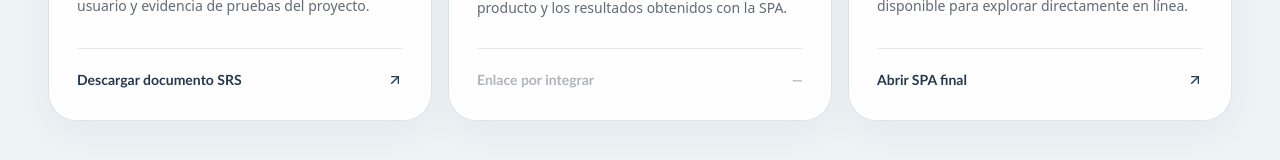
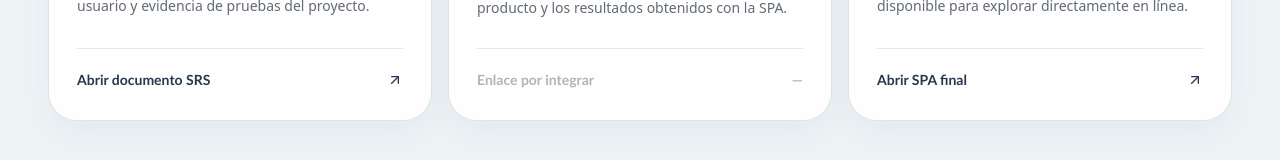
Before and after one commit to AAndrey18/Landing-spa, a Next.js app: page / in a window 1280 px wide. Shown: the part 1339-1499 px from the top of the page. Built offline with nearby package versions, Linux system fonts and the light colour scheme.

Commit message:
feat: enlazar SRS desde SharePoint

```diff
--- a/app/page.tsx
+++ b/app/page.tsx
@@ -18,7 +18,6 @@ type Resource = {
   action: string;
   href: string;
   icon: LucideIcon;
-  fileName?: string;
 };
 
 const resources: Resource[] = [
@@ -54,10 +53,9 @@ const resources: Resource[] = [
     title: "Documento SRS",
     description:
       "Especificación de requisitos, alcance, historias de usuario y evidencia de pruebas del proyecto.",
-    action: "Descargar documento SRS",
+    action: "Abrir documento SRS",
     href: projectLinks.srsDocument,
     icon: FileText,
-    fileName: "ERS-actualizacion-semana-5.pdf",
   },
   {
     number: "05",
@@ -115,7 +113,6 @@ function ResourceCard({ resource }: { resource: Resource }) {
         <a
           aria-label={`${resource.action} (abre en una pestaña nueva)`}
           className="resource-link mt-7 inline-flex min-h-11 items-center justify-between gap-3 border-t border-slate/15 pt-5 font-detail text-sm font-semibold text-navy outline-none"
-          download={resource.fileName}
           href={resource.href}
           rel="noreferrer"
           target="_blank"
--- a/app/project-links.ts
+++ b/app/project-links.ts
@@ -7,7 +7,8 @@ export const projectLinks = {
   portfolio: "https://portafolio-seven-phi-38.vercel.app/",
   tutorialVideo: "",
 
-  srsDocument: "/documentos/ERS-actualizacion-semana-5.pdf",
+  srsDocument:
+    "https://redunid.sharepoint.com/:u:/r/sites/ERSElPalacio/SitePages/CollabHome.aspx?d=wde23d74f6d5f45a6b8e31e45a14d777c&csf=1&web=2&share=IQBP1yPeX22mRbjjHkWhTXd8ASg0VqlJm3zC68W8MdqAIhY&e=oUd4Gs",
 
   testimonialVideo: "",
   finalSpa: "https://el-palacio-2da-version.vercel.app/",
```
Also changed, not shown: 2 other files (tests, documents, lock files or other folders).
